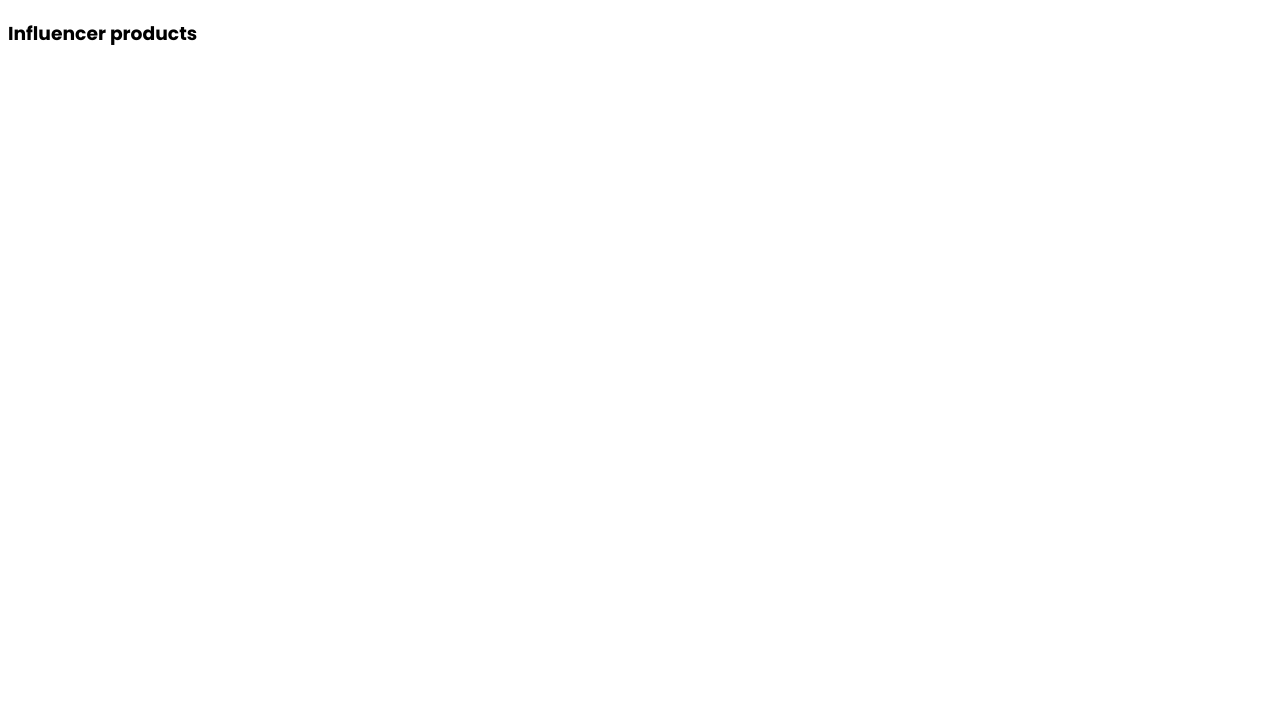
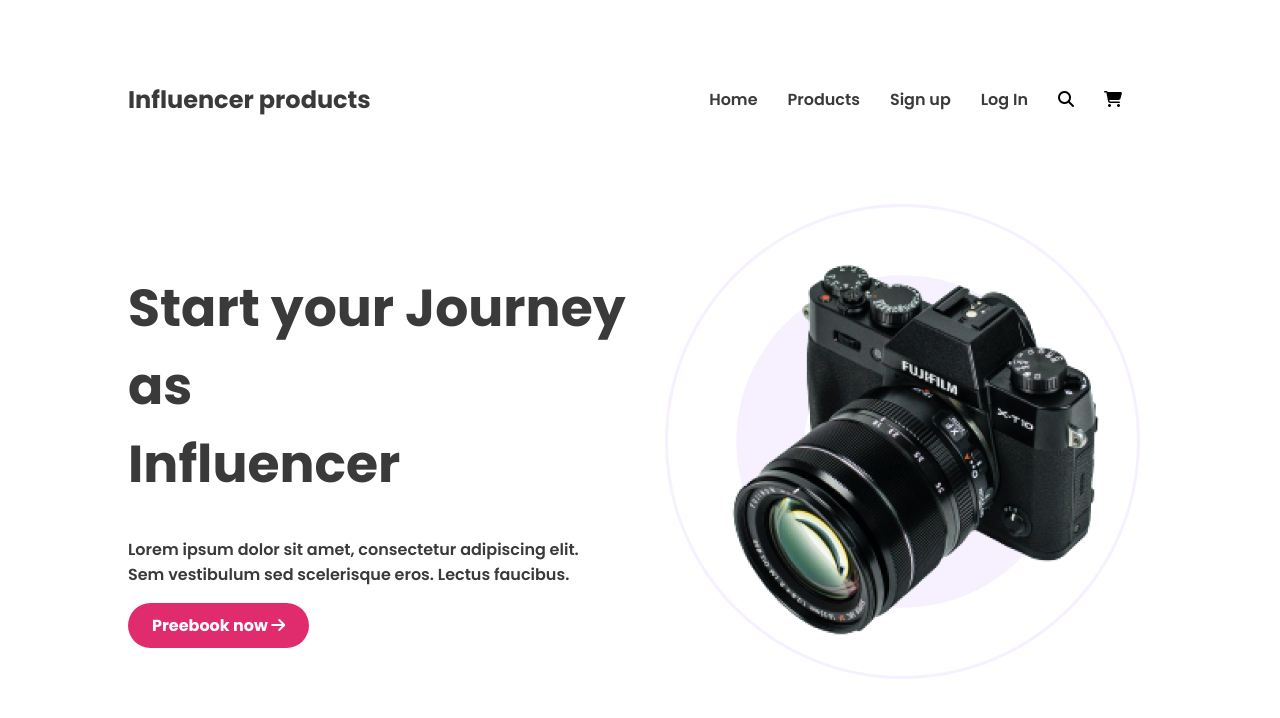
Before and after one commit to Jaheda20/influencers-gear, a plain HTML site: page index.html in a window 1280 px wide. Drawn offline with Linux system fonts and the light colour scheme.

Commit message:
header added

```diff
--- a/index.html
+++ b/index.html
@@ -5,13 +5,36 @@
     <meta name="viewport" content="width=device-width, initial-scale=1.0">
     <title>Influencer Gear</title>
     <link rel="stylesheet" href="style.css">
+
+    <script src="https://kit.fontawesome.com/034c792390.js" crossorigin="anonymous"></script>
+
 </head>
 <body>
+    <!-- header starts -->
     <header>
         <!-- nav starts -->
         <nav>
-            <h3>Influencer products</h3>
+            <h3 class="section-title">Influencer products</h3>
+            <ul>
+                <li><a href="">Home</a></li>
+                <li><a href="">Products</a></li>
+                <li><a href="">Sign up</a></li>
+                <li><a href="">Log In</a></li>
+                <li><i class="fa-solid fa-magnifying-glass"></i></li>
+                <li><i class="fa-solid fa-cart-shopping"></i></li>
         </nav>
+        <div class="banner">
+            <div class="banner-content">
+            <h1 class="banner-title">Start your Journey as <br>
+                Influencer</h1>
+            <p class="description">Lorem ipsum dolor sit amet, consectetur adipiscing elit. <br> Sem vestibulum sed scelerisque eros. Lectus faucibus.</p>
+            <button class="primary-button">Preebook now <i class="fa-solid fa-arrow-right"></i></button>
+            </div>
+            <div class="banner-image">
+                <img src="images/main-camera.png" alt="">
+            </div>
+        </div>
+
 
 
 
--- a/style.css
+++ b/style.css
@@ -2,4 +2,72 @@
 
 *{
     font-family: "Poppins", sans-serif;
+
 }
+
+
+/* nav related styles */
+header{
+    padding: 50px 120px;
+}
+nav{
+    display: flex;
+    justify-content: space-between;
+    align-items: center;
+}
+
+nav>ul{
+    display: flex;
+
+}
+nav li{
+    list-style: none;
+    margin-right: 30px;
+    font-size: 1rem;
+    font-weight: 600;
+}
+nav li a{
+    color: #3A3A3A;
+    text-decoration: none;
+}
+.section-title{
+    color: #3A3A3A;
+    font-size: 1.5rem;
+    font-weight: 700;
+}
+/* banner related styles */
+.banner{
+    display: flex;
+    align-items: center;
+    justify-content: space-between;
+    margin-top: 50px;
+}
+.banner-title{
+    color: #3A3A3A;
+    font-size: 3.25rem;
+    font-weight: 700;
+}
+.description{
+    color: #3A3A3A;
+    font-size: 1rem;
+    font-weight: 600;
+}
+.primary-button{
+    border-radius: 41px;
+    background: #E02C6D;
+    color: #FFF;
+    font-size: 1rem;
+    font-weight: 700;
+    padding: 10px 24px;
+    align-items: flex-start;
+    gap: 8px;
+    border: #E02C6D;
+}
+.banner-image{
+    width: 400px;
+    height: 400px;
+    background-image: url(images/Circle\ design.svg);
+    background-position: center;
+    background-repeat: no-repeat;
+    padding: 50px;
+    }
```
